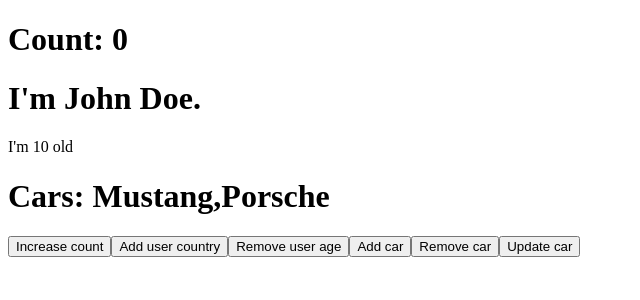
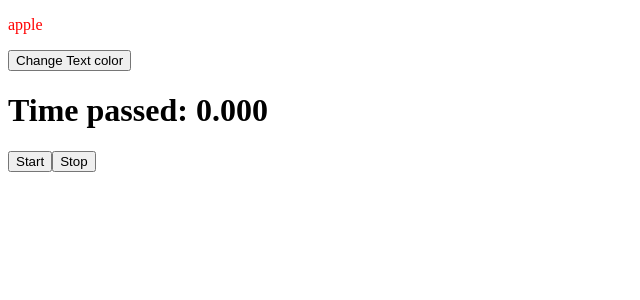
Before and after one commit to vrittech/MERN-04, a React (Vite) app in the folder react/: page / in a window 1280 px wide. Shown: the top 300 px of the page, without its empty margins (0-640 px from the left). Built offline with nearby package versions, Linux system fonts and the light colour scheme.

Commit message:
feat: learn about ref

```diff
--- a/react/src/App.jsx
+++ b/react/src/App.jsx
@@ -1,9 +1,51 @@
-import { LearnState } from "./components";
+import { useReducer, useRef, useState } from "react";
+import { Form, LearnState, RenderList, Stopwatch } from "./components";
 
 function App() {
+  const [style, setStyle] = useState({ color: "red" });
+
+  // const onSubmit = (event) => {
+  //   event.preventDefault();
+  //   console.log("Button Clicked");
+  // };
+
+  const ref = useRef("apple");
+  console.log("ref", ref.current);
+
+  let fruit = "apple";
+  console.log("fruit", fruit);
+
+  const changeColor = () => {
+    setStyle({ color: "yellow" });
+    fruit = "banana";
+    console.log("fruit", fruit);
+    ref.current = "banana";
+  };
+
+  // const appleRef = useRef();
+
+  // const changeColor = () => {
+  //   appleRef.current.style = "color: red";
+  //   fruit = "banana";
+  // };
+
   return (
     <>
-      <LearnState />
+      <p /* ref={appleRef} */ style={style}>{ref.current}</p>
+      <button onClick={changeColor}>Change Text color</button>
+
+      <Stopwatch />
+      {/* <LearnState initialCount={1} /> */}
+      {/* <Form onSubmit={onSubmit} /> */}
+      {/* <RenderList
+        cars={["Mustang", "Porsche", "Ferrari", "Nexon"]}
+        users={[
+          { name: "John Doe", age: 10 },
+          { name: "Jane Doe", age: 20 },
+          { name: "Alexander Doe", age: 30 },
+          { name: "Joe Doe", age: 40 },
+        ]}
+      /> */}
     </>
   );
 }
--- /dev/null
+++ b/react/src/components/form.jsx
@@ -0,0 +1,8 @@
+export const Form = ({ onSubmit }) => {
+  return (
+    <form onSubmit={onSubmit}>
+      <input name="Name" placeholder="name" />
+      <button>Submit</button>
+    </form>
+  );
+};
--- a/react/src/components/index.js
+++ b/react/src/components/index.js
@@ -1,3 +1,6 @@
 export * from "./class-components";
+export * from "./form";
 export * from "./function-component";
 export * from "./learn-state";
+export * from "./render-list";
+export * from "./stop-watch";
--- a/react/src/components/learn-state.jsx
+++ b/react/src/components/learn-state.jsx
@@ -8,15 +8,14 @@ import { Component, useState } from "react";
 // 6. setCount runs --> Request re-render
 // 7. Before re-render, state is updated
 // 8. useState returns new value of state variable on re-render
-export const LearnState = () => {
-  const [count, setCount] = useState(0);
+export const LearnState = ({ initialCount }) => {
+  const [count, setCount] = useState(initialCount);
   const [user, setUser] = useState({ name: "John Doe", age: 10 });
   const [cars, setCars] = useState(["Mustang", "Porsche"]);
 
   console.log("User", user);
 
-  const handleCount = () => {
-    console.log("Button clicked");
+  const handleCount = (event) => {
     setCount(count + 1);
     // setCount(count + 1);
     setCount((prev) => prev + 1);
--- /dev/null
+++ b/react/src/components/render-list.jsx
@@ -0,0 +1,21 @@
+import { Fragment } from "react";
+
+export const RenderList = ({ cars, users }) => {
+  return (
+    <>
+      <ul>
+        {cars.map((car) => (
+          // Car --> Mustang
+          <li key={car}>{car}</li>
+        ))}
+      </ul>
+
+      {users.map((user) => (
+        <Fragment key={user.name}>
+          <p>{user.name}</p>
+          <p>{user.age}</p>
+        </Fragment>
+      ))}
+    </>
+  );
+};
--- /dev/null
+++ b/react/src/components/stop-watch.jsx
@@ -0,0 +1,36 @@
+import { useState, useRef } from "react";
+
+// let interval;
+
+export function Stopwatch() {
+  const [startTime, setStartTime] = useState(null);
+  const [now, setNow] = useState(null);
+  const intervalRef = useRef(null);
+
+  function handleStart() {
+    setStartTime(Date.now());
+    setNow(Date.now());
+
+    clearInterval(intervalRef.current);
+    intervalRef.current = setInterval(() => {
+      setNow(Date.now());
+    }, 10);
+  }
+
+  function handleStop() {
+    clearInterval(intervalRef.current);
+  }
+
+  let secondsPassed = 0;
+  if (startTime != null && now != null) {
+    secondsPassed = (now - startTime) / 1000;
+  }
+
+  return (
+    <>
+      <h1>Time passed: {secondsPassed.toFixed(3)}</h1>
+      <button onClick={handleStart}>Start</button>
+      <button onClick={handleStop}>Stop</button>
+    </>
+  );
+}
```
